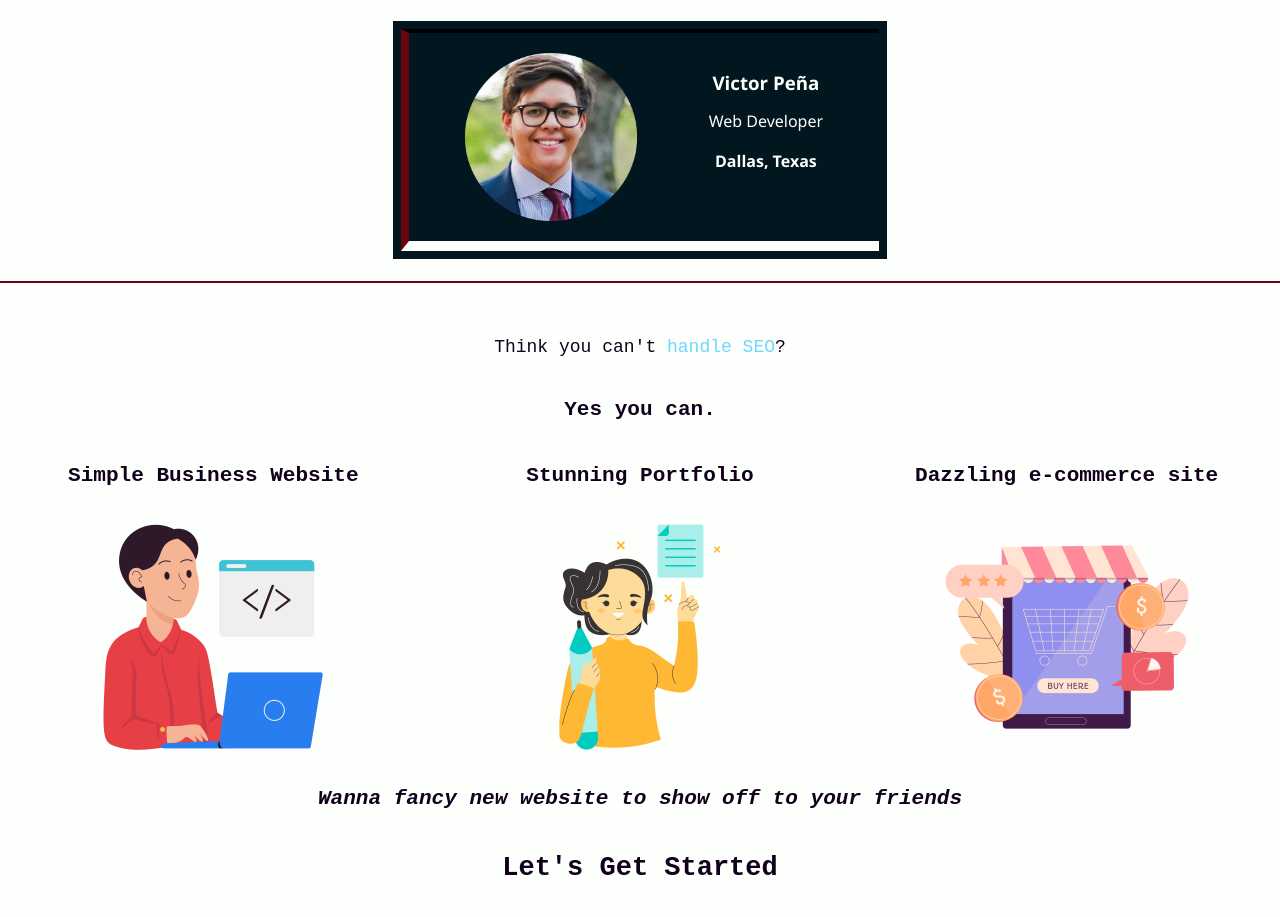
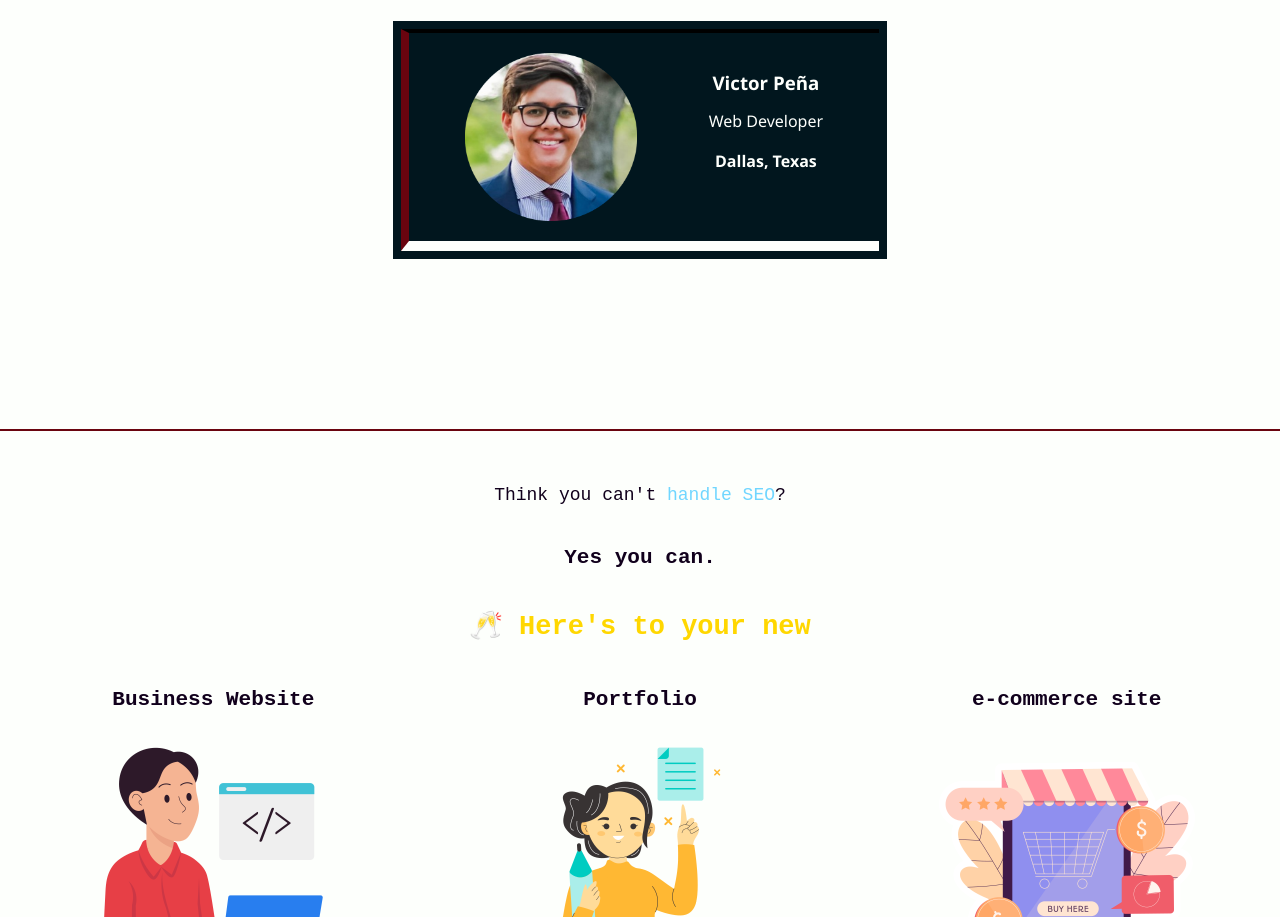
Before and after one commit to PenaV99/digital-card, a website built with Vite: page index.html in a window 1280 px wide. Shown: the part 183-1100 px from the top of the page. Built offline with nearby package versions, Linux system fonts and the light colour scheme; a web font is replaced by a local one.

Commit message:
changed the vh on widescreens and added cheers

```diff
--- a/index.html
+++ b/index.html
@@ -41,21 +41,22 @@
     <div class="skills-section">
         <p class="encouraging-text">Think you can't <span id="encouraging-text"></span>?</p>
         <h3>Yes you can.</h3>
+        <h2 class="cheers">🥂 Here's to your new </h2>
             <div class="services-list">
                 <div class="service">
-                    <h3>Simple Business Website</h3>
+                    <h3> Business Website</h3>
                     <a href="https://www.flaticon.com/free-stickers/coding" title="coding stickers">
                         <img src="images/developer.png" alt="">
                     </a>
                 </div>
                 <div class="service">
-                    <h3>Stunning Portfolio</h3>
+                    <h3>Portfolio</h3>
                     <a href="https://www.flaticon.com/free-stickers/writing" title="writing stickers">
                         <img src="images/copywriting.png">
                     </a>
                 </div>
                 <div class="service">
-                    <h3>Dazzling e-commerce site</h3>
+                    <h3>e-commerce site</h3>
                     <a href="https://www.flaticon.com/free-stickers/ecommerce" title="ecommerce stickers"></a>
                     <img src="images/ecommerce.png">
                     </a>
--- a/styles.css
+++ b/styles.css
@@ -14,6 +14,7 @@ body {
 .card-section {
     width: 90%;
     margin: 0px auto;
+    height: 50vh;
 }
 /* Business Card */
 .body-back {
@@ -100,6 +101,9 @@ body {
 .skills-section span {
     color: #70d6ff;
 }
+.cheers {
+    color: gold;
+}
 .services-list {
     display: flex;
     flex-wrap: wrap;
@@ -182,7 +186,6 @@ body {
         color: #70d6ff;
     }
     .webinit-section {
-        background-color:#fdfffc;
         justify-content: flex-start;
         align-items: center;
     }
```
